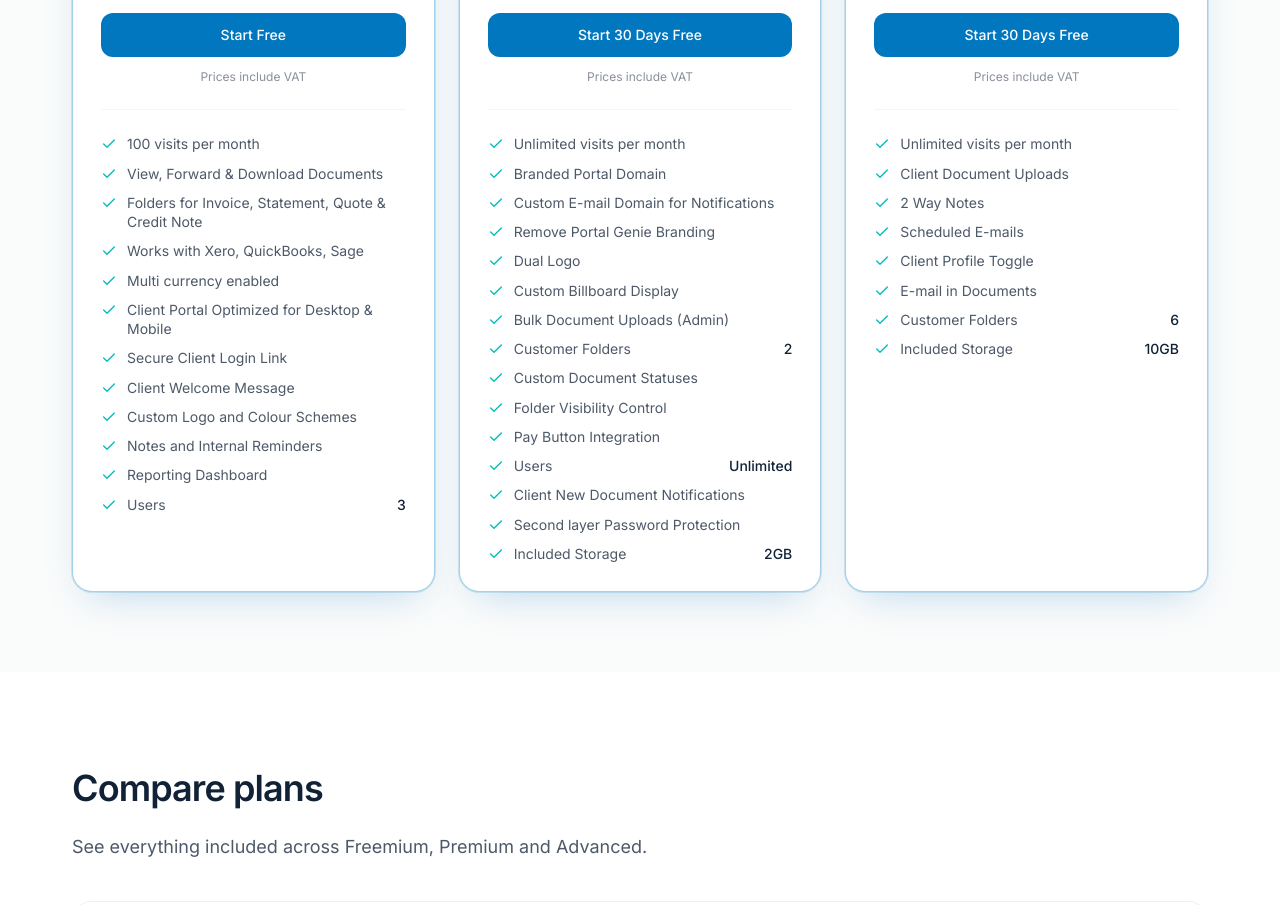
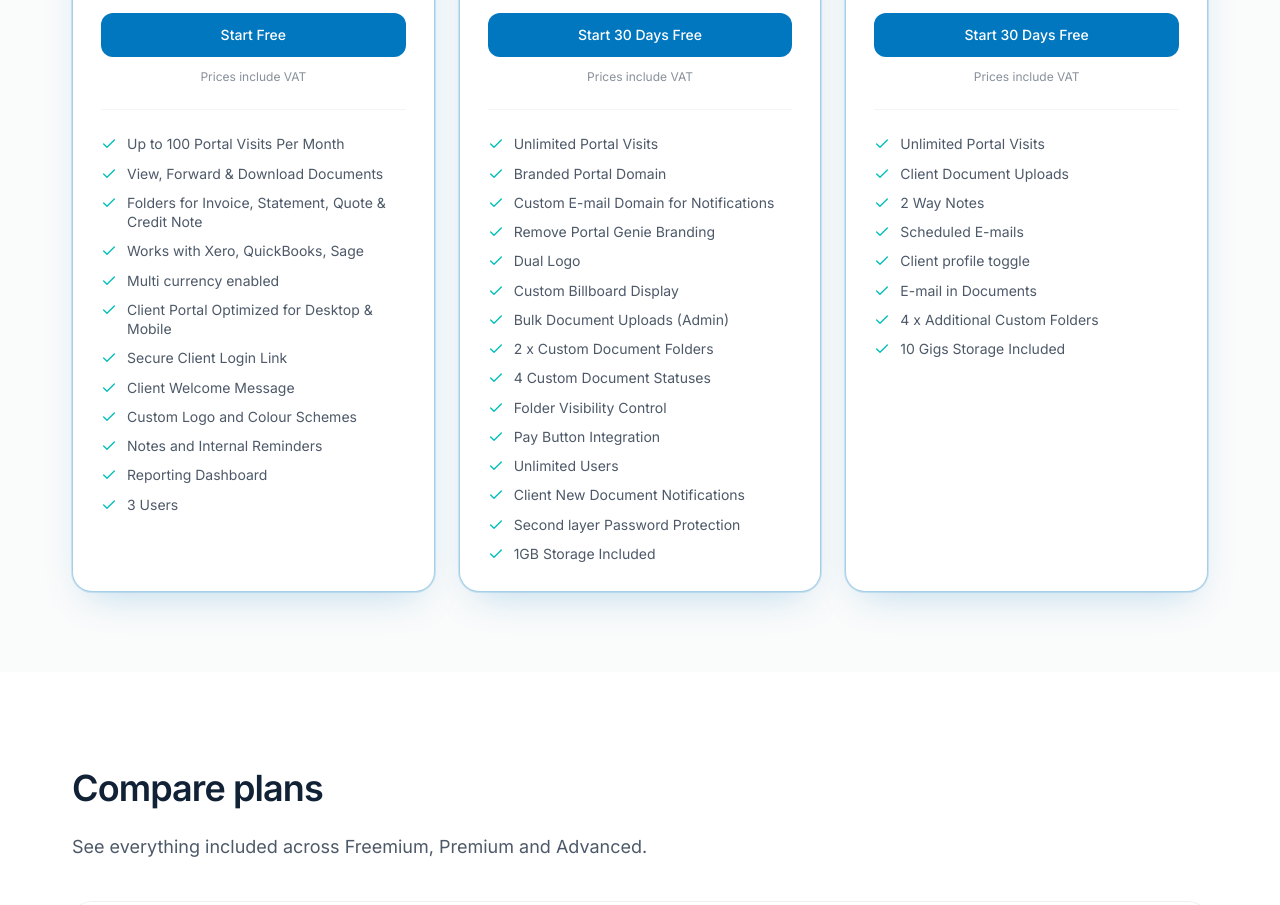
Before and after one commit to ThePortalGenie/portal-genie-site, a Next.js app: page /pricing in a window 1280 px wide. Shown: the part 780-1685 px from the top of the page. Built offline with nearby package versions, Linux system fonts and the light colour scheme.

Commit message:
Update Feature Lists

```diff
--- a/components/pricing/PricingCard.tsx
+++ b/components/pricing/PricingCard.tsx
@@ -61,7 +61,7 @@ export function PricingCard({ plan, currency }: PricingCardProps) {
       <ul className="mt-6 flex flex-1 flex-col gap-2.5 border-t border-muted/15 pt-6">
         {features.map((feature) => (
           <li
-            key={feature.id}
+            key={feature}
             className="flex items-start gap-2.5 text-sm leading-snug text-portal-navy/75"
           >
             <Check
@@ -69,16 +69,7 @@ export function PricingCard({ plan, currency }: PricingCardProps) {
               strokeWidth={2}
               aria-hidden="true"
             />
-            {feature.value ? (
-              <span className="flex min-w-0 flex-1 items-baseline justify-between gap-3">
-                <span>{feature.label}</span>
-                <span className="shrink-0 font-medium text-portal-navy">
-                  {feature.value}
-                </span>
-              </span>
-            ) : (
-              <span>{feature.label}</span>
-            )}
+            <span>{feature}</span>
           </li>
         ))}
       </ul>
--- a/content/homepage.ts
+++ b/content/homepage.ts
@@ -50,7 +50,7 @@ export const homepage = {
     },
     secondaryCta: {
       label: buttons.startFree,
-      href: links.startFree,
+      href: links.pricing,
     },
     illustration: {
       src: "/images/product/marketing/hero-connected-experience.png",
--- a/content/pricing.ts
+++ b/content/pricing.ts
@@ -7,15 +7,9 @@ export type PlanId = "freemium" | "premium" | "advanced";
 
 export type PlanPrices = Record<CurrencyCode, number | null>;
 
-export type CardFeatureDisplay = {
-  label: string;
-  /** When set, render as label … value on the pricing card */
-  value?: string;
-};
-
 export type ValuePlanCell = {
+  /** Structured value for the comparison table (`null` → —) */
   compare: string | null;
-  card: CardFeatureDisplay | null;
 };
 
 export type PricingFeatureDefinition =
@@ -39,8 +33,11 @@ export type PricingPlan = {
   id: PlanId;
   name: string;
   description: string;
-  /** Feature ids shown on this plan’s card (order preserved) */
-  cardFeatureIds: string[];
+  /**
+   * Customer-facing feature lines for this plan’s pricing card.
+   * Kept separate from comparison-table values so card wording can differ.
+   */
+  cardFeatures: string[];
   prices: PlanPrices;
   cta: {
     label: string;
@@ -61,8 +58,8 @@ export const pricingCurrencies: {
 ];
 
 /**
- * Single source of truth for pricing features.
- * Edit values here — cards and the comparison table both derive from this.
+ * Comparison-table features (structured values / booleans).
+ * Plan card copy lives on each plan’s `cardFeatures` array and may differ.
  */
 export const pricingFeatures: PricingFeatureDefinition[] = [
   {
@@ -70,18 +67,9 @@ export const pricingFeatures: PricingFeatureDefinition[] = [
     name: "Visits per month",
     kind: "value",
     values: {
-      freemium: {
-        compare: "100",
-        card: { label: "100 visits per month" },
-      },
-      premium: {
-        compare: "Unlimited",
-        card: { label: "Unlimited visits per month" },
-      },
-      advanced: {
-        compare: "Unlimited",
-        card: { label: "Unlimited visits per month" },
-      },
+      freemium: { compare: "100" },
+      premium: { compare: "Unlimited" },
+      advanced: { compare: "Unlimited" },
     },
   },
   {
@@ -149,18 +137,9 @@ export const pricingFeatures: PricingFeatureDefinition[] = [
     name: "Users",
     kind: "value",
     values: {
-      freemium: {
-        compare: "3",
-        card: { label: "Users", value: "3" },
-      },
-      premium: {
-        compare: "Unlimited",
-        card: { label: "Users", value: "Unlimited" },
-      },
-      advanced: {
-        compare: "Unlimited",
-        card: { label: "Users", value: "Unlimited" },
-      },
+      freemium: { compare: "3" },
+      premium: { compare: "Unlimited" },
+      advanced: { compare: "Unlimited" },
     },
   },
   {
@@ -204,15 +183,9 @@ export const pricingFeatures: PricingFeatureDefinition[] = [
     name: "Customer Folders",
     kind: "value",
     values: {
-      freemium: { compare: null, card: null },
-      premium: {
-        compare: "2",
-        card: { label: "Customer Folders", value: "2" },
-      },
-      advanced: {
-        compare: "6",
-        card: { label: "Customer Folders", value: "6" },
-      },
+      freemium: { compare: null },
+      premium: { compare: "2" },
+      advanced: { compare: "6" },
     },
   },
   {
@@ -250,15 +223,9 @@ export const pricingFeatures: PricingFeatureDefinition[] = [
     name: "Included Storage",
     kind: "value",
     values: {
-      freemium: { compare: null, card: null },
-      premium: {
-        compare: "2GB",
-        card: { label: "Included Storage", value: "2GB" },
-      },
-      advanced: {
-        compare: "10GB",
-        card: { label: "Included Storage", value: "10GB" },
-      },
+      freemium: { compare: null },
+      premium: { compare: "2GB" },
+      advanced: { compare: "10GB" },
     },
   },
   {
@@ -313,19 +280,19 @@ export const pricingPlans: PricingPlan[] = [
       label: buttons.startFree,
       href: links.startFree,
     },
-    cardFeatureIds: [
-      "visits",
-      "view-forward-download",
-      "core-folders",
-      "accounting-integrations",
-      "multi-currency",
-      "responsive-portal",
-      "secure-login-link",
-      "welcome-message",
-      "custom-logo-colours",
-      "notes-reminders",
-      "reporting-dashboard",
-      "users",
+    cardFeatures: [
+      "Up to 100 Portal Visits Per Month",
+      "View, Forward & Download Documents",
+      "Folders for Invoice, Statement, Quote & Credit Note",
+      "Works with Xero, QuickBooks, Sage",
+      "Multi currency enabled",
+      "Client Portal Optimized for Desktop & Mobile",
+      "Secure Client Login Link",
+      "Client Welcome Message",
+      "Custom Logo and Colour Schemes",
+      "Notes and Internal Reminders",
+      "Reporting Dashboard",
+      "3 Users",
     ],
   },
   {
@@ -343,22 +310,22 @@ export const pricingPlans: PricingPlan[] = [
       label: buttons.start30DaysFree,
       href: links.premiumStartFree,
     },
-    cardFeatureIds: [
-      "visits",
-      "branded-domain",
-      "custom-email-domain",
-      "remove-branding",
-      "dual-logo",
-      "custom-billboard",
-      "bulk-uploads",
-      "customer-folders",
-      "custom-statuses",
-      "folder-visibility",
-      "pay-button",
-      "users",
-      "new-doc-notifications",
-      "second-password",
-      "included-storage",
+    cardFeatures: [
+      "Unlimited Portal Visits",
+      "Branded Portal Domain",
+      "Custom E-mail Domain for Notifications",
+      "Remove Portal Genie Branding",
+      "Dual Logo",
+      "Custom Billboard Display",
+      "Bulk Document Uploads (Admin)",
+      "2 x Custom Document Folders",
+      "4 Custom Document Statuses",
+      "Folder Visibility Control",
+      "Pay Button Integration",
+      "Unlimited Users",
+      "Client New Document Notifications",
+      "Second layer Password Protection",
+      "1GB Storage Included",
     ],
   },
   {
@@ -375,15 +342,15 @@ export const pricingPlans: PricingPlan[] = [
       label: buttons.start30DaysFree,
       href: links.advancedStartFree,
     },
-    cardFeatureIds: [
-      "visits",
-      "client-uploads",
-      "two-way-notes",
-      "scheduled-emails",
-      "client-profile-toggle",
-      "email-in-documents",
-      "customer-folders",
-      "included-storage",
+    cardFeatures: [
+      "Unlimited Portal Visits",
+      "Client Document Uploads",
+      "2 Way Notes",
+      "Scheduled E-mails",
+      "Client profile toggle",
+      "E-mail in Documents",
+      "4 x Additional Custom Folders",
+      "10 Gigs Storage Included",
     ],
   },
 ];
@@ -465,44 +432,9 @@ export const pricingPage = {
   },
 } as const;
 
-const featureById = Object.fromEntries(
-  pricingFeatures.map((feature) => [feature.id, feature]),
-) as Record<string, PricingFeatureDefinition>;
-
-export type PlanCardFeatureRow = {
-  id: string;
-  label: string;
-  value?: string;
-};
-
 /** Features shown on a plan card, in defined order. */
-export function getPlanCardFeatures(planId: PlanId): PlanCardFeatureRow[] {
-  const plan = pricingPlans.find((item) => item.id === planId);
-  if (!plan) return [];
-
-  const rows: PlanCardFeatureRow[] = [];
-
-  for (const featureId of plan.cardFeatureIds) {
-    const feature = featureById[featureId];
-    if (!feature) continue;
-
-    if (feature.kind === "value") {
-      const cell = feature.values[planId];
-      if (!cell.card) continue;
-      rows.push({
-        id: feature.id,
-        label: cell.card.label,
-        value: cell.card.value,
-      });
-      continue;
-    }
-
-    if (feature.values[planId]) {
-      rows.push({ id: feature.id, label: feature.name });
-    }
-  }
-
-  return rows;
+export function getPlanCardFeatures(planId: PlanId): string[] {
+  return pricingPlans.find((item) => item.id === planId)?.cardFeatures ?? [];
 }
 
 /** Ordered features for the comparison table. */
```
